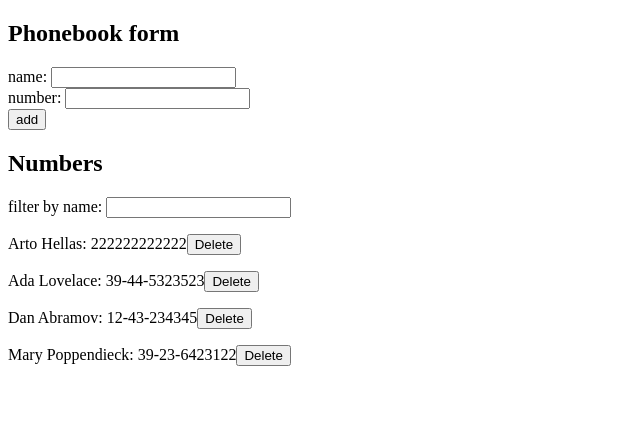
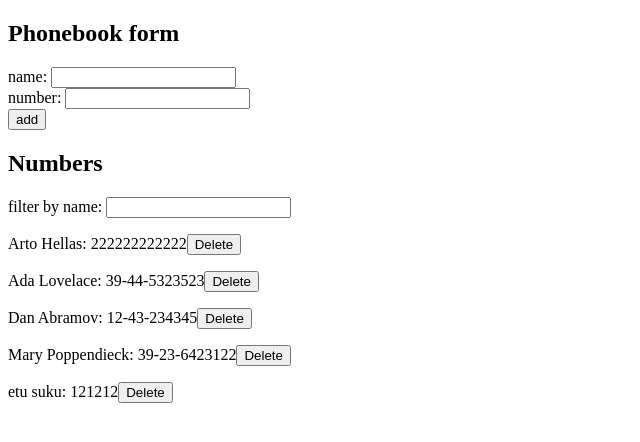
Before and after one commit to Kauhia/fullstackopen, a React (Create React App) app in the folder part2/phonebook/: page / in a window 1280 px wide. Shown: the top 442 px of the page, without its empty margins (0-640 px from the left). Built offline with nearby package versions, Linux system fonts and the light colour scheme; data requests are answered from the project's data file.

Commit message:
Add part 2.19 and fix part 2.17 delete not working after update

```diff
--- a/part2/phonebook/db.json
+++ b/part2/phonebook/db.json
@@ -19,6 +19,11 @@
       "name": "Mary Poppendieck",
       "number": "39-23-6423122",
       "id": 4
+    },
+    {
+      "name": "etu suku",
+      "number": "121212",
+      "id": 5
     }
   ]
 }
--- a/part2/phonebook/src/App.js
+++ b/part2/phonebook/src/App.js
@@ -1,5 +1,19 @@
 import React, { useState, useEffect } from 'react'
 import Phonebook from "./phonebookApi";
+import "./index.css"
+
+const Notification = ({notification, onChange}) => {
+    useEffect(() => {
+        setTimeout(() => onChange(null), 5 * 1000)
+    }, [notification?.message])
+
+    if (notification === null) return null
+    return (
+        <div className={notification.kind}>
+            {notification.message}
+        </div>
+    )
+}
 
 const PhonebookForm = ({submit}) => {
     // Add phone number
@@ -31,9 +45,9 @@ const PhonebookForm = ({submit}) => {
 }
 
 
-const PhonobookItem = ({name, number, remove}) => (
+const PhonobookItem = ({record, remove}) => (
     <p>
-        {name}: {number}
+        {record.name}: {record.number}
         <button onClick={remove}>Delete</button>
     </p>
 )
@@ -45,7 +59,7 @@ const PhonebookList = ({persons, remove}) => {
         .filter(({name}) =>
             !filter ||
             name.toLowerCase().includes(filter.toLowerCase())
-        ).map(p => <PhonobookItem key={p.name} name={p.name} number={p.number} remove={remove(p)}/>)
+        ).map(p => <PhonobookItem key={p.name} record={p} remove={remove(p)}/>)
 
     const filterOnChange = (event) => setFilter(event.target.value)
     return (
@@ -63,6 +77,8 @@ const PhonebookList = ({persons, remove}) => {
 
 const App = () => {
     const [persons, setPersons] = useState([])
+    const [notification, setNotification] = useState(null) // { message, kind: error || info || success}
+
     useEffect(() => {
         (async () => { // Make some magic to avoid react warning about async
             const response = await Phonebook.getPersonRecords()
@@ -89,19 +105,24 @@ const App = () => {
         const shouldUpdate = isDuplicate && window.confirm(duplicateMessage)
 
         if (shouldAdd) {
-            await Phonebook.addPersonRecord(record)
-            setPersons([...persons, record])
+            const res = await Phonebook.addPersonRecord(record)
+            setPersons([...persons, res])
+            setNotification({ message:`Added ${record.name}`, kind: "success"})
         }
 
         if (shouldUpdate) {
-            await Phonebook.updatePersonRecord({...record, id: personWithSameName.id})
+            const res = await Phonebook.updatePersonRecord({...record, id: personWithSameName.id})
             const personsWithoutUpdatedRecord = persons.filter(p => p.id !== personWithSameName.id)
-            setPersons([...personsWithoutUpdatedRecord, record])
+            setPersons([...personsWithoutUpdatedRecord, res])
+            setNotification({ message:`Updated ${record.name}`, kind: "success"})
         }
     }
 
     return (
         <div>
+            <Notification
+                notification={notification}
+                onChange={setNotification}/>
             <PhonebookForm submit={addPerson}/>
             <PhonebookList persons={persons} remove={deletePerson}/>
         </div>
--- a/part2/phonebook/src/index.css
+++ b/part2/phonebook/src/index.css
@@ -1,13 +1,6 @@
-body {
-  margin: 0;
-  font-family: -apple-system, BlinkMacSystemFont, 'Segoe UI', 'Roboto', 'Oxygen',
-    'Ubuntu', 'Cantarell', 'Fira Sans', 'Droid Sans', 'Helvetica Neue',
-    sans-serif;
-  -webkit-font-smoothing: antialiased;
-  -moz-osx-font-smoothing: grayscale;
+.success {
+  border: 1px solid #35d60d;
+  background: rgb(159, 255, 159);
+  padding: 10px;
+  /*background-color: greenyellow;*/
 }
-
-code {
-  font-family: source-code-pro, Menlo, Monaco, Consolas, 'Courier New',
-    monospace;
-}
--- a/part2/phonebook/src/phonebookApi.js
+++ b/part2/phonebook/src/phonebookApi.js
@@ -8,7 +8,6 @@ const addPersonRecord = async (record) => {
 }
 
 const updatePersonRecord = async (record) => {
-    console.log("rec", record)
     const res = await axios.put(`${PERSON_ENDPOINT_URL}/${record.id}`, record)
     return res.data
 }
```
